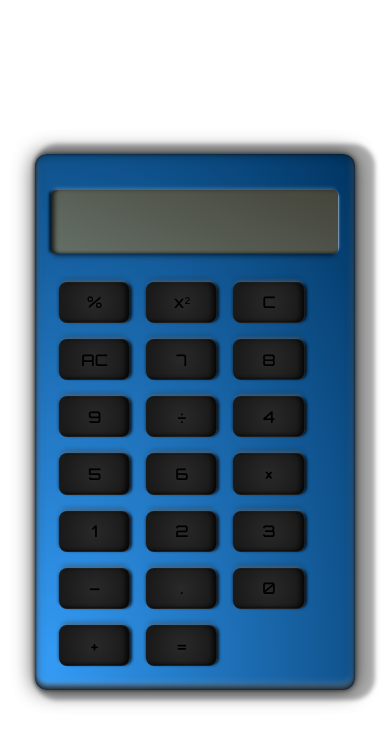
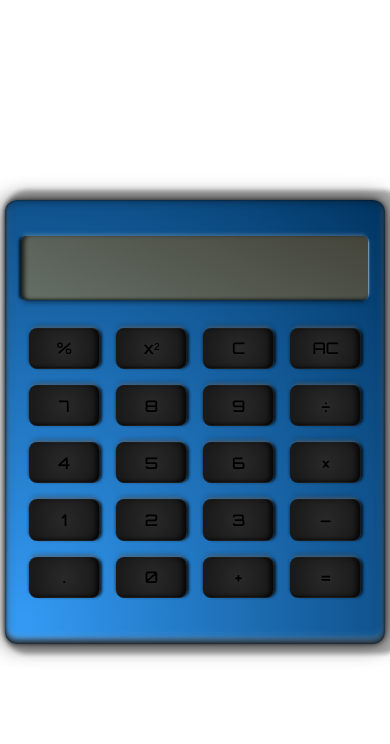
Before and after one commit to MyselfRoshan/ReactCalculator, a React (Vite) app: page / in a window 390 px wide. Shown: the top 744 px of the page. Built offline with nearby package versions, Linux system fonts and the light colour scheme.

Commit message:
feat: responsive layout

```diff
--- a/src/index.css
+++ b/src/index.css
@@ -52,7 +52,8 @@
 .calculator-frame {
   aspect-ratio: 9/10.5;
   padding: 1rem;
-  width: clamp(20rem, 25.2vw, 25rem);
+  /* width: clamp(20rem, 25.2vw, 25rem); */
+  width: 23.8rem;
   border-radius: 0.75em;
   background: radial-gradient(
     ellipse farthest-corner at 5% 95%,
@@ -84,6 +85,7 @@
   text-align: right;
   /* color: #0c0c0c; */
   color: #1e3f0e;
+
   letter-spacing: 2px;
   border: 0;
   border-radius: 5px;
@@ -93,7 +95,10 @@
     -3px 0 3px -1px rgba(0, 0, 0, 0.8), inset 0 -5px 3px -4px rgba(0, 0, 0, 0.5),
     inset 5px 0 5px -2px rgba(0, 0, 0, 0.8);
 }
-
+.screen:focus {
+  outline: none;
+  cursor: col-resize;
+}
 button {
   cursor: pointer;
   min-width: 4.45rem !important;
```
